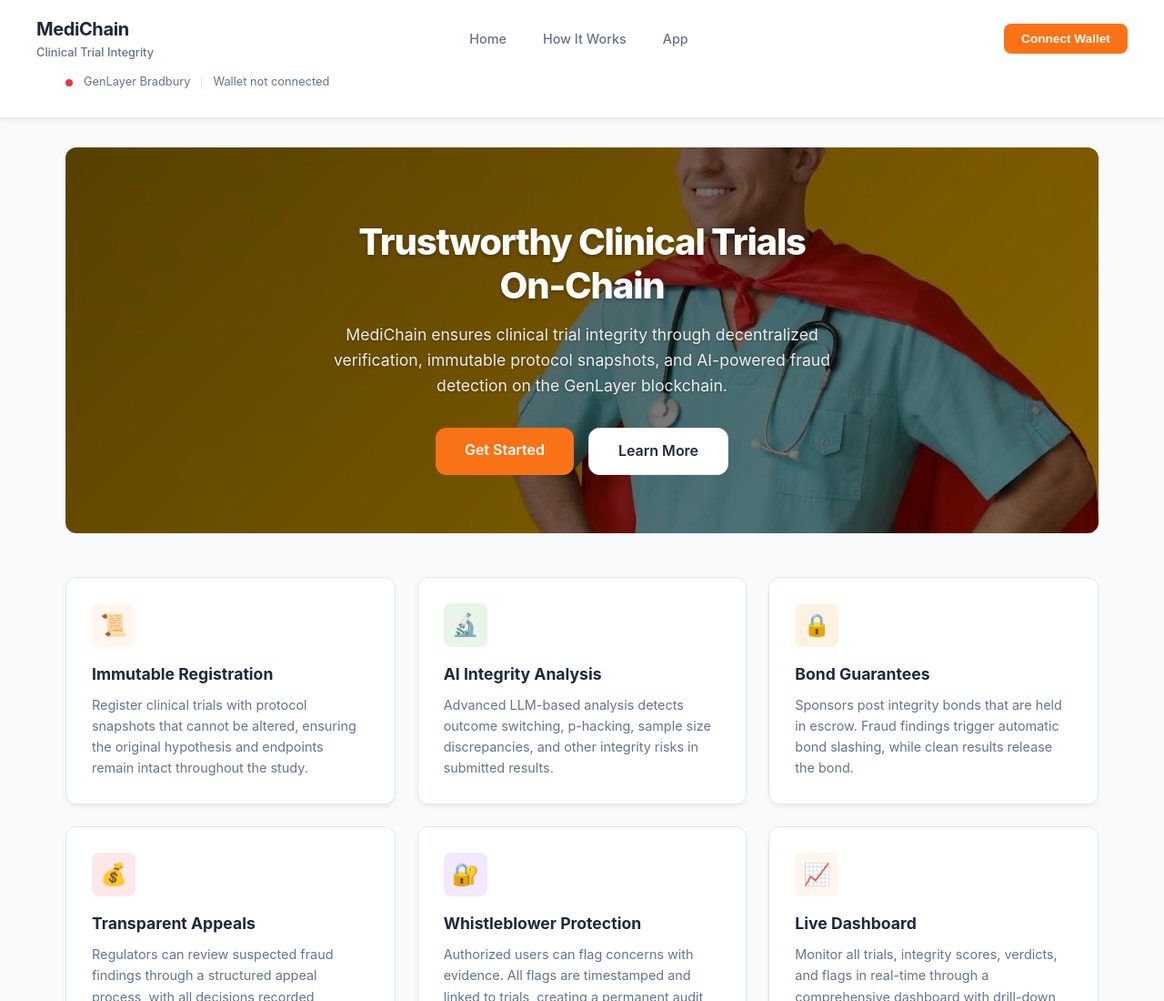
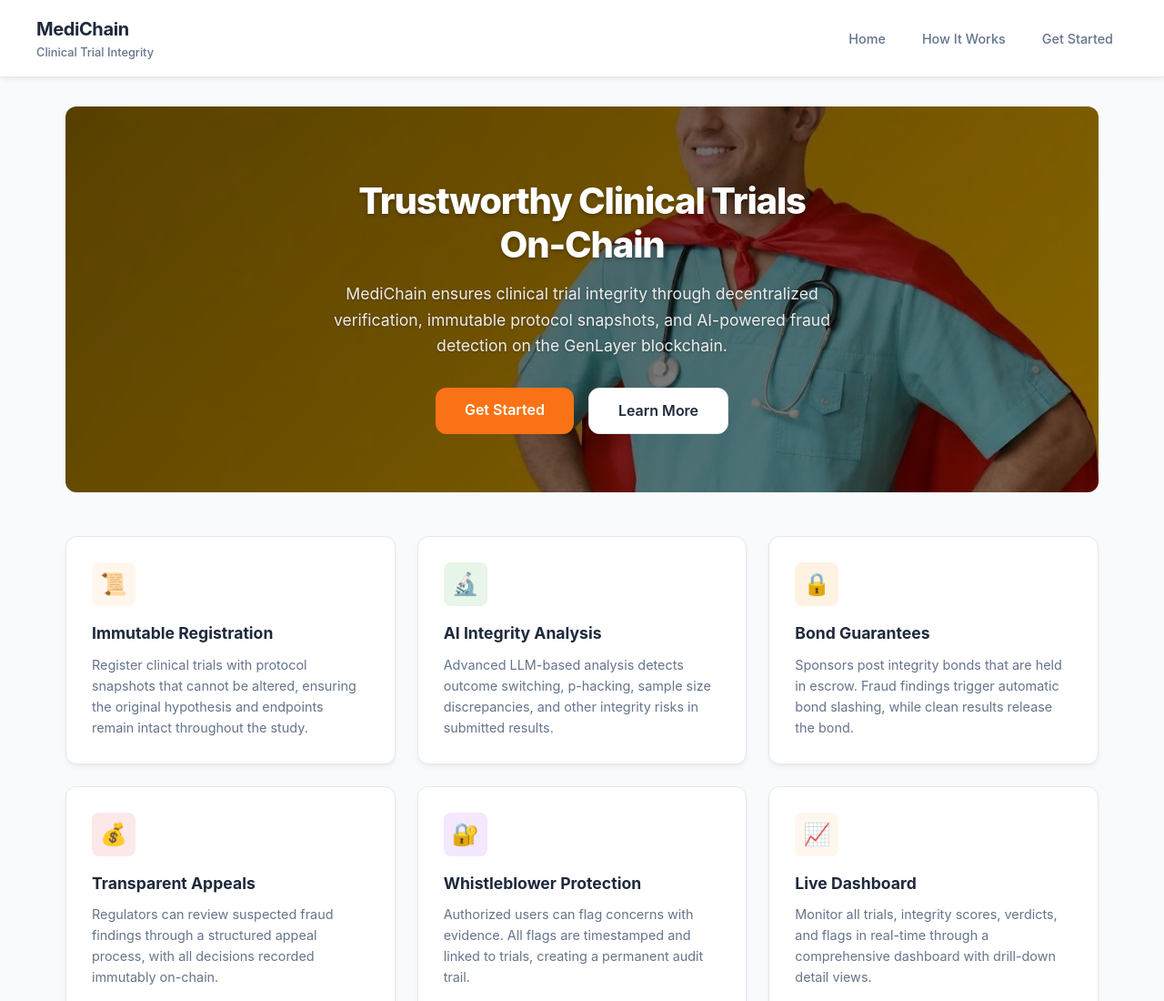
Before and after one commit to Jerry-Tekh/Medichain, a website: page medichain/frontend/index.html in a window 1280 px wide. Shown: the top 1100 px of the page at 91% size. Drawn offline with Linux system fonts and the light colour scheme; no server answers.

Commit message:
fix: hide wallet connect on landing page until user clicks Get Started

```diff
--- a/medichain/frontend/index.html
+++ b/medichain/frontend/index.html
@@ -19,20 +19,8 @@
       <nav class="nav-links">
         <a href="index.html" class="nav-link">Home</a>
         <a href="about.html" class="nav-link">How It Works</a>
-        <a href="app.html" class="nav-link">App</a>
+        <a href="app.html" class="nav-link">Get Started</a>
       </nav>
-      <div class="wallet-actions">
-        <button id="connectWalletBtn" class="btn-primary" type="button">Connect Wallet</button>
-        <button id="disconnectWalletBtn" class="btn-secondary" type="button" hidden>Disconnect</button>
-      </div>
-    </div>
-    <div class="session-bar">
-      <span id="healthDot" class="dot dot-unknown" title="System status"></span>
-      <span id="networkStatus">GenLayer Bradbury</span>
-      <span class="session-divider" aria-hidden="true"></span>
-      <span id="walletStatus">Wallet not connected</span>
-      <span id="walletRole" class="role-badge" hidden></span>
-      <input id="apiBase" type="hidden" />
     </div>
   </header>
 
@@ -41,7 +29,7 @@
       <h2>Trustworthy Clinical Trials<br/>On-Chain</h2>
       <p>MediChain ensures clinical trial integrity through decentralized verification, immutable protocol snapshots, and AI-powered fraud detection on the GenLayer blockchain.</p>
       <div class="hero-actions">
-        <a href="register.html" class="btn-primary">Get Started</a>
+        <a href="app.html" class="btn-primary">Get Started</a>
         <a href="about.html" class="btn-secondary">Learn More</a>
       </div>
     </section>
```
